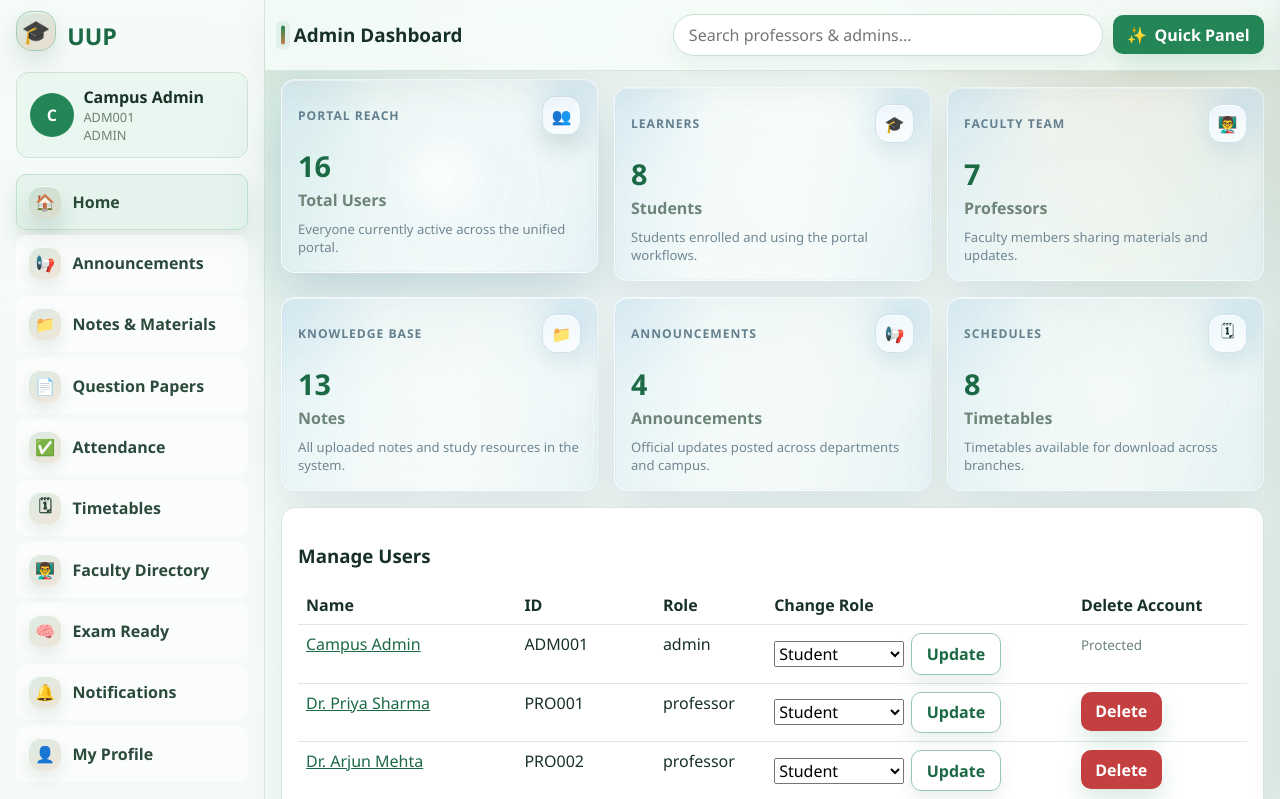
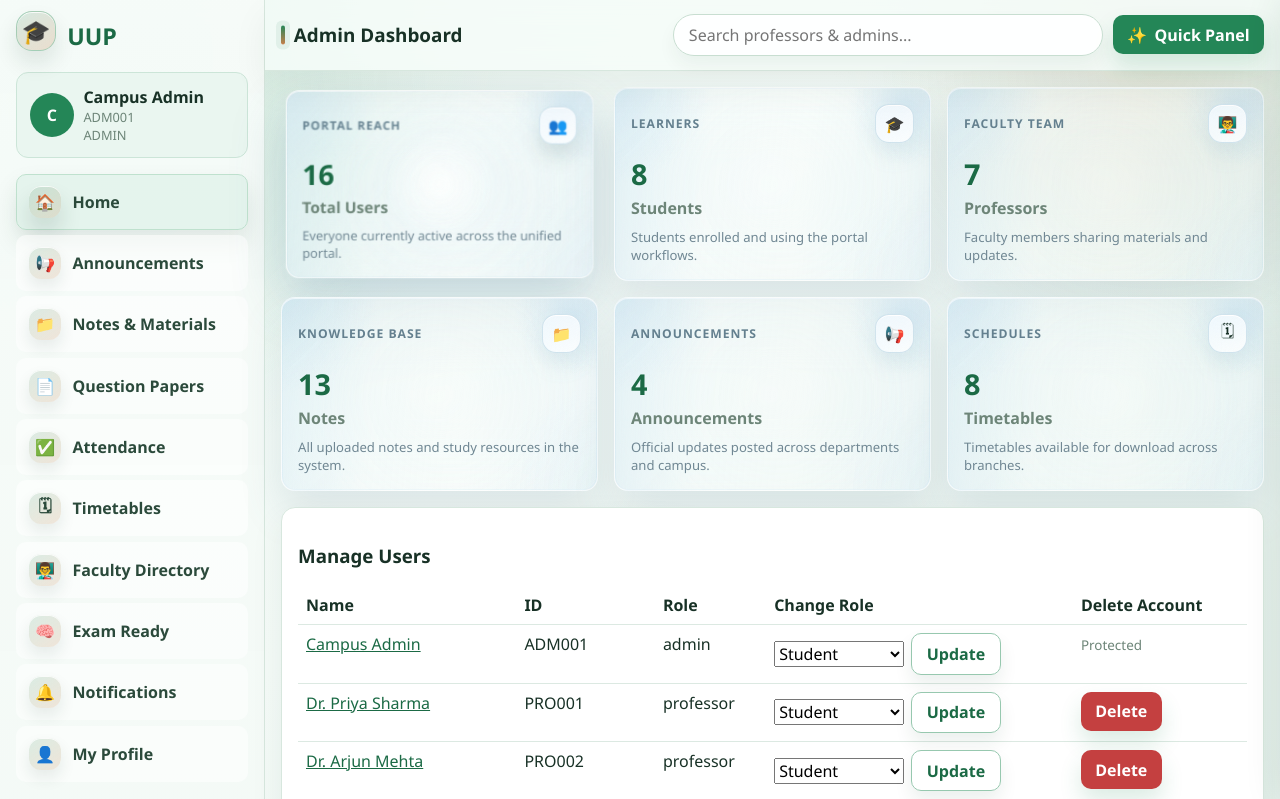
Before and after one commit to Div-IN-Git/oneuniversityportal1, a Flask app: page /dashboard in a window 1280 px wide, with the pointer over the restyled element. Shown: the top 799 px of the page. Run offline with Flask 3, Linux system fonts and the light colour scheme; the visitor is signed in with stand-in values (Sample User, id 1); data comes from the database, SQL or seed files in the repository; data that the repository does not hold is empty; some libraries are stand-ins or nearby versions.

Commit message:
Update styles.css

```diff
--- a/static/styles.css
+++ b/static/styles.css
@@ -654,7 +654,7 @@ textarea:focus-visible {
 }
 
 .metric-card:hover {
-  transform: perspective(980px) rotateX(var(--tilt-x, 0deg)) rotateY(var(--tilt-y, 0deg)) translateY(calc(var(--reveal-y, 0px) - 8px)) scale(var(--reveal-scale, 1));
+  transform: perspective(980px) rotateX(var(--tilt-x, 0deg)) rotateY(var(--tilt-y, 0deg)) translateY(0px) scale(0.97);
   box-shadow:
     var(--shadow-x, 0px) var(--shadow-y, 24px) 58px rgba(71, 115, 142, 0.24),
     0 16px 30px rgba(188, 214, 229, 0.18),
```
